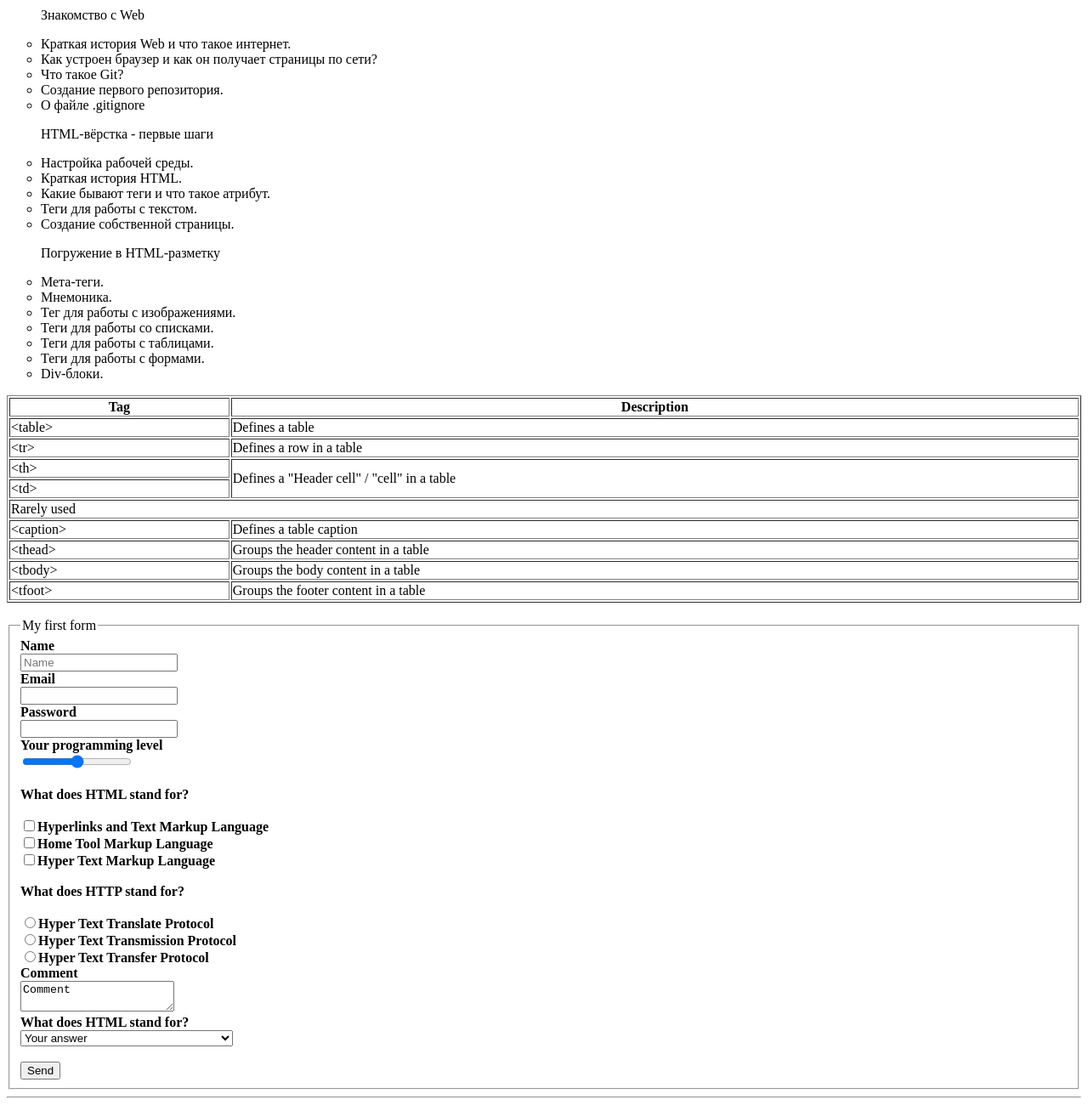
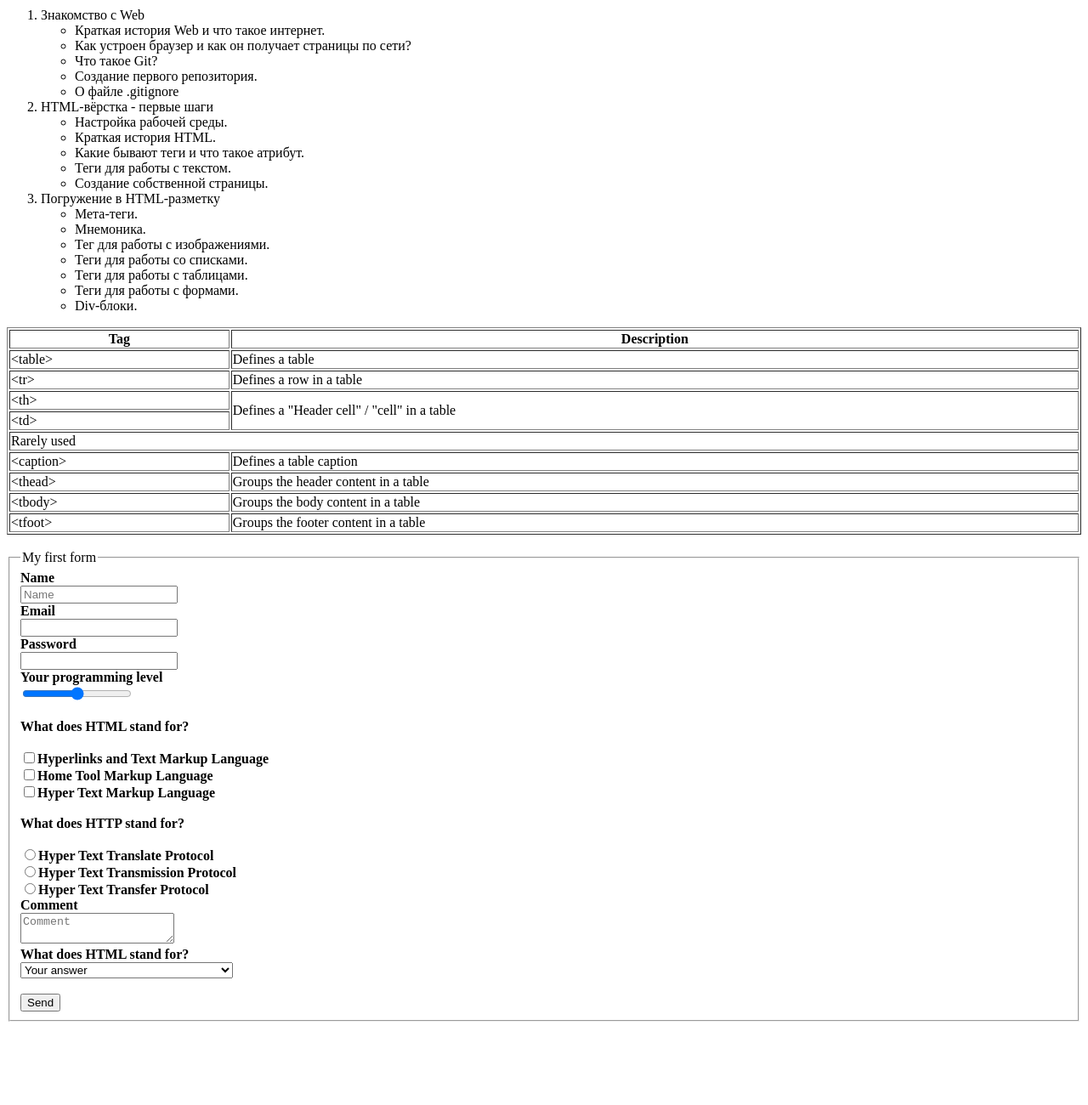
Before and after one commit to Martochkaa/if-html, a plain HTML site: page index.html in a window 1280 px wide. Shown: the part 702-2002 px from the top of the page at 85% size. After the commit the page ends 1912 px from the top, so only its background shows below. Drawn offline with Linux system fonts and the light colour scheme.

Commit message:
Bugs fixed

```diff
--- a/index.html
+++ b/index.html
@@ -16,7 +16,8 @@
     <p> &#9749; &#9749; &#9749;</p>
     <p> &#36; &#36; &#36;</p>
     <img src="img/kit.jpg" alt="image_kit">
-    <ol>Знакомство с Web</ol>
+ <ol>
+     <li> Знакомство с Web</li>
     <ul type="circle">
     <li>Краткая история Web и что такое интернет.</li>
     <li>Как устроен браузер и как он получает страницы по сети?</li>
@@ -24,7 +25,7 @@
     <li>Создание первого репозитория.</li>
     <li>О файле .gitignore</li>
     </ul>
-    <ol>HTML-вёрстка - первые шаги</ol>
+   <li> HTML-вёрстка - первые шаги</li>
     <ul type="circle">
         <li>Настройка рабочей среды.</li>
         <li>Краткая история HTML.</li>
@@ -32,7 +33,7 @@
         <li>Теги для работы с текстом.</li>
         <li>Создание собственной страницы.</li>
     </ul>
-    <ol>Погружение в HTML-разметку</ol>
+    <li>Погружение в HTML-разметку</li>
     <ul type="circle">
         <li>Мета-теги.</li>
         <li>Мнемоника.</li>
@@ -42,6 +43,7 @@
         <li>Теги для работы с формами.</li>
         <li>Div-блоки.</li>
     </ul>
+</ol>
     <table border="1" width="100%">
         <tr>
             <th>Tag</th>
@@ -124,7 +126,7 @@
 <br>
 <label for="comment"><b>Comment</b></label>
 <br>
-<textarea>Comment</textarea>
+<textarea placeholder="Comment"></textarea>
 <br>
 <label for="select"><b>What does HTML stand for?</b></label>
 <br>
@@ -139,7 +141,5 @@
 <input type="submit" name="Send" value="Send">
 </fieldset>
 </form>
-
-            <hr>
 </body>
 </html>
```
